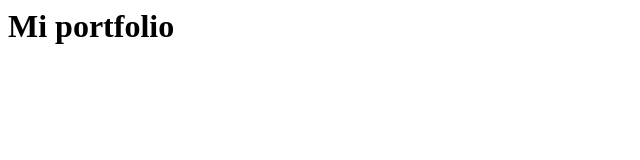
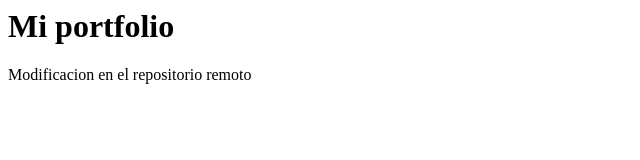
Before and after one commit to Willy490/PortfolioFrontEnd, a plain HTML site: page index.html in a window 1280 px wide. Shown: the whole page, without its empty margins (0-640 px from the left). Drawn offline with Linux system fonts and the light colour scheme.

Commit message:
Update index.html

```diff
--- a/index.html
+++ b/index.html
@@ -1 +1,2 @@
 <h1>Mi portfolio</h1>
+<p>Modificacion en el repositorio remoto<p/>
```
